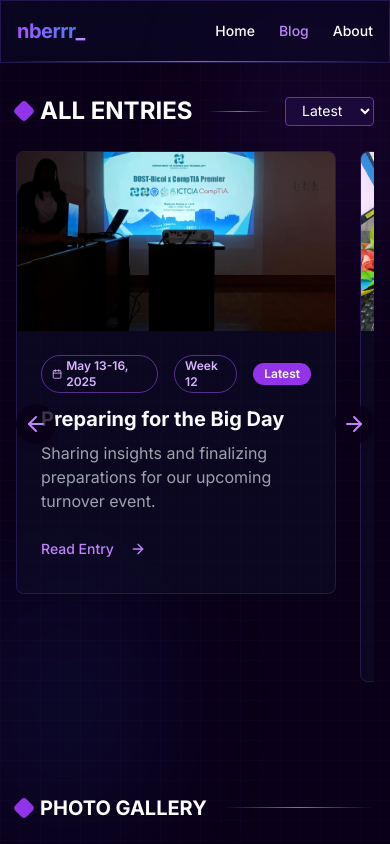
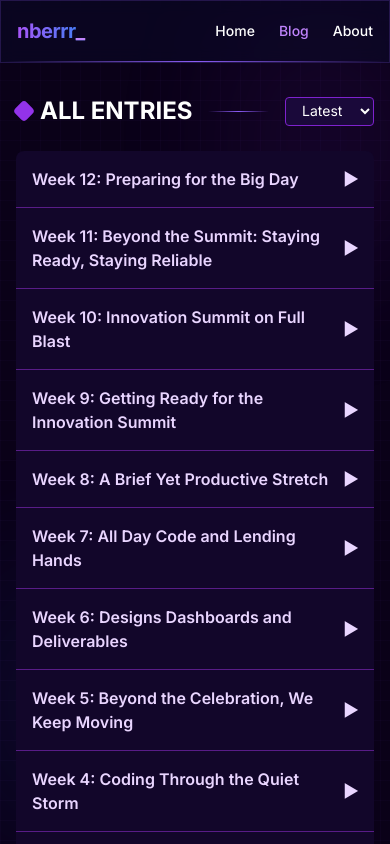
Before and after one commit to nberrr/OJT-blog, a Next.js app: page /blog in a window 390 px wide. Shown: the top 844 px of the page. Built offline with nearby package versions, Linux system fonts and the light colour scheme; grey boxes are pictures that could not be loaded.

Commit message:
better ui for mobile

```diff
--- a/app/blog/page.tsx
+++ b/app/blog/page.tsx
@@ -7,7 +7,7 @@ import { Button } from "@/components/ui/button"
 import { Badge } from "@/components/ui/badge"
 import { Card } from "@/components/ui/card"
 import { getAllBlogPosts, getImagePath, getLatestPost } from "@/lib/utils"
-import { useRef, useState } from "react"
+import { useRef, useState, useEffect, useCallback } from "react"
 
 interface BlogPost {
   slug: string;
@@ -32,6 +32,7 @@ export default function Blog() {
     }
   });
   const scrollRef = useRef<HTMLDivElement>(null);
+  const [openWeek, setOpenWeek] = useState<string | null>(null);
 
   function scrollContainer(direction: number) {
     if (scrollRef.current) {
@@ -93,8 +94,10 @@ export default function Blog() {
             </select>
           </div>
 
-          {/* Mobile: Horizontal scroll with arrows */}
-          <div className="relative block md:hidden">
+          {/* Weekly Posts Section */}
+          {/* Desktop: Horizontal scrollable list with images and titles */}
+          <div className="hidden md:block">
+            <div className="relative">
               <button
                 className="absolute left-0 top-1/2 -translate-y-1/2 z-10 bg-[#0a0118]/80 p-2 rounded-full shadow-md"
                 onClick={() => scrollContainer(-1)}
@@ -107,7 +110,7 @@ export default function Blog() {
                 className="flex gap-6 overflow-x-auto snap-x snap-mandatory scroll-smooth pb-4 hide-scrollbar"
               >
                 {posts.map((post: BlogPost, i: number) => (
-                <div key={i} className="min-w-[320px] max-w-xs snap-center transition-transform duration-300">
+                  <div key={i} className="min-w-[320px] max-w-xs snap-center transition-transform duration-300" id={post.slug}>
                     <Card className="tech-card overflow-hidden">
                       <div className="flex flex-col md:flex-row">
                         <div className="w-full md:w-1/3 relative aspect-[16/9]">
@@ -119,22 +122,10 @@ export default function Blog() {
                           />
                         </div>
                         <div className="p-6 md:w-2/3">
-                        <div className="flex items-center space-x-4 mb-3">
-                          <Badge variant="outline" className="border-purple-500/50 text-purple-300">
-                            <Calendar className="h-3 w-3 mr-1" />
-                            {post.date}
-                          </Badge>
-                          <Badge variant="outline" className="border-purple-500/50 text-purple-300">
-                            {post.week}
-                          </Badge>
-                          {post.slug === latestPost.slug && (
-                            <Badge className="bg-purple-600 hover:bg-purple-700">Latest</Badge>
-                          )}
-                        </div>
                           <h3 className="text-xl font-bold mb-2 hover:text-purple-400 transition-colors">
                             <Link href={`/blog/${post.slug}`}>{post.title}</Link>
                           </h3>
-                        <p className="text-gray-400 mb-4">{post.description}</p>
+                          <p className="text-gray-400 mb-4 line-clamp-2">{post.description}</p>
                           <Link href={`/blog/${post.slug}`}>
                             <Button variant="ghost" className="text-purple-400 hover:text-purple-300 p-0">
                               Read Entry
@@ -155,21 +146,39 @@ export default function Blog() {
                 <ArrowRight className="h-6 w-6 text-purple-400" />
               </button>
             </div>
-
-          {/* Desktop: Grid as usual */}
-          <div className="hidden md:grid gap-6">
-            {posts.map((post: BlogPost, i: number) => (
-              <Card key={i} className="tech-card overflow-hidden">
-                <div className="flex flex-col md:flex-row">
-                  <div className="w-full md:w-1/3 relative aspect-[16/9]">
+          </div>
+          {/* Mobile: Vertical collapsible list of week titles and cards */}
+          <div className="block md:hidden">
+            <ul className="divide-y divide-purple-900 bg-[#12062a] rounded-lg overflow-hidden">
+              {posts.map((post) => (
+                <li key={post.slug}>
+                  <button
+                    className="w-full text-left py-4 px-4 hover:bg-purple-900/30 text-purple-200 font-semibold text-base focus:outline-none flex justify-between items-center"
+                    onClick={() => setOpenWeek(openWeek === post.slug ? null : post.slug)}
+                    aria-expanded={openWeek === post.slug}
+                  >
+                    <span>{post.week}: {post.title}</span>
+                    <span className={`transition-transform duration-200 ${openWeek === post.slug ? 'rotate-90' : ''}`}>▶</span>
+                  </button>
+                  <div
+                    className={`transition-all duration-300 overflow-hidden bg-[#1a093a] ${openWeek === post.slug ? 'max-h-[1000px] py-4 px-2' : 'max-h-0 py-0 px-2'}`}
+                    style={{
+                      borderBottomLeftRadius: openWeek === post.slug ? '0.75rem' : undefined,
+                      borderBottomRightRadius: openWeek === post.slug ? '0.75rem' : undefined,
+                    }}
+                  >
+                    {openWeek === post.slug && (
+                      <Card className="tech-card overflow-hidden">
+                        <div className="flex flex-col">
+                          <div className="w-full relative aspect-[16/9] mb-4">
                             <Image
                               src={getImagePath(post.src)}
                               alt={post.title}
                               fill
-                      className="object-cover w-full h-full"
+                              className="object-cover w-full h-full rounded-t-lg"
                             />
                           </div>
-                  <div className="p-6 md:w-2/3">
+                          <div className="p-4">
                             <div className="flex items-center space-x-4 mb-3">
                               <Badge variant="outline" className="border-purple-500/50 text-purple-300">
                                 <Calendar className="h-3 w-3 mr-1" />
@@ -187,15 +196,16 @@ export default function Blog() {
                             </h3>
                             <p className="text-gray-400 mb-4">{post.description}</p>
                             <Link href={`/blog/${post.slug}`}>
-                      <Button variant="ghost" className="text-purple-400 hover:text-purple-300 p-0">
-                        Read Entry
-                        <ArrowRight className="ml-2 h-4 w-4" />
-                      </Button>
+                              <Button className="w-full bg-purple-600 hover:bg-purple-700 mt-2">Read Entry</Button>
                             </Link>
                           </div>
                         </div>
                       </Card>
+                    )}
+                  </div>
+                </li>
               ))}
+            </ul>
           </div>
         </div>
       </main>
--- a/app/page.tsx
+++ b/app/page.tsx
@@ -192,7 +192,7 @@ export default function Home() {
                       <h1 className="text-2xl md:text-4xl font-bold mb-3 neon-text text-shadow-lg">
                         {featuredPost.title}
                       </h1>
-                      <p className="text-gray-200 mb-6 max-w-3xl text-shadow-sm backdrop-blur-sm bg-[#0e0225]/40 p-2 rounded-md md:bg-transparent md:p-0 md:backdrop-blur-none">
+                      <p className="text-gray-200 mb-6 max-w-3xl text-shadow-sm p-2 rounded-md md:bg-transparent md:p-0 md:backdrop-blur-none">
                         {featuredPost.description}
                       </p>
                       <Link href={`/blog/${featuredPost.slug}`}>
@@ -247,10 +247,11 @@ export default function Home() {
                                 <Badge variant="outline" className="border-purple-500/50 text-purple-300">
                                   {post.week}
                                 </Badge>
-                                {post.slug === latestPost.slug && (
+
+                              </div>
+                              {post.slug === latestPost.slug && (
                                   <Badge variant="outline" className="bg-purple-600">Latest</Badge>
                                 )}
-                              </div>
                               <h3 className="text-xl font-bold mb-2 hover:text-purple-400 transition-colors">
                                 <Link href={`/blog/${post.slug}`}>{post.title}</Link>
                               </h3>
```
Lines whose indentation alone changed are shown as unchanged.
